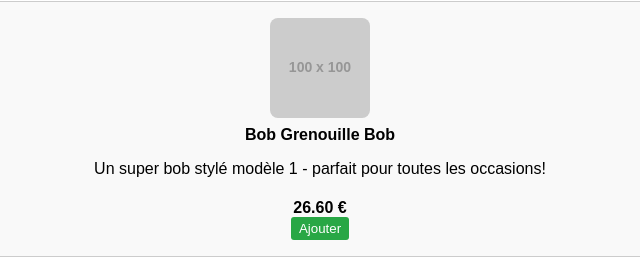
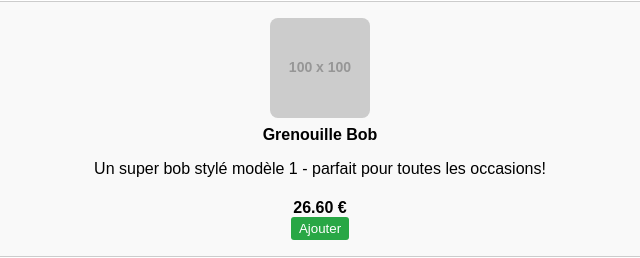
Before and after one commit to diegostrange33/vendez-votre-couvre-chef, a plain HTML site: page index.html in a window 1280 px wide. Shown: the part 195-453 px from the top of the page, 320-960 px from the left. Drawn offline with Linux system fonts and the light colour scheme; placeholder pictures from the web are drawn by us.

Commit message:
Update index.html

```diff
--- a/index.html
+++ b/index.html
@@ -171,7 +171,7 @@
 
   <script>
     function createItems(baseName, count, descPrefix, category) {
-      const names = ["Cool", "Bob Grenouille", "Sport", "Chic", "Tendance", "Élégant", "Classique", "Funky", "Original", "Moderne", "Rétro", "Coloré", "Minimal", "Stylé", "Fou"];
+      const names = ["Cool", "Grenouille", "Sport", "Chic", "Tendance", "Élégant", "Classique", "Funky", "Original", "Moderne", "Rétro", "Coloré", "Minimal", "Stylé", "Fou"];
       const items = [];
       for (let i = 1; i <= count; i++) {
         const name = `${names[i % names.length]} ${baseName}`;
```
